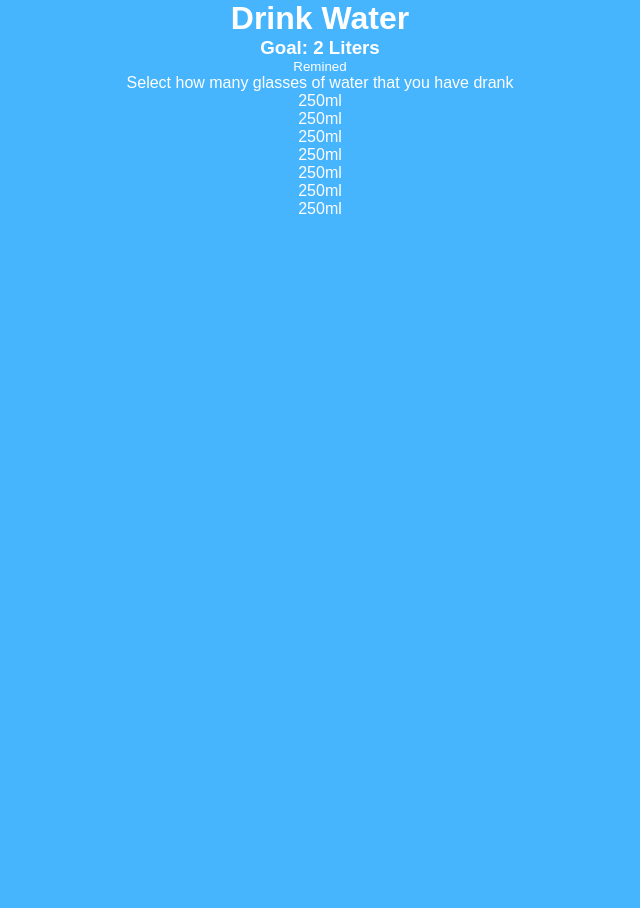
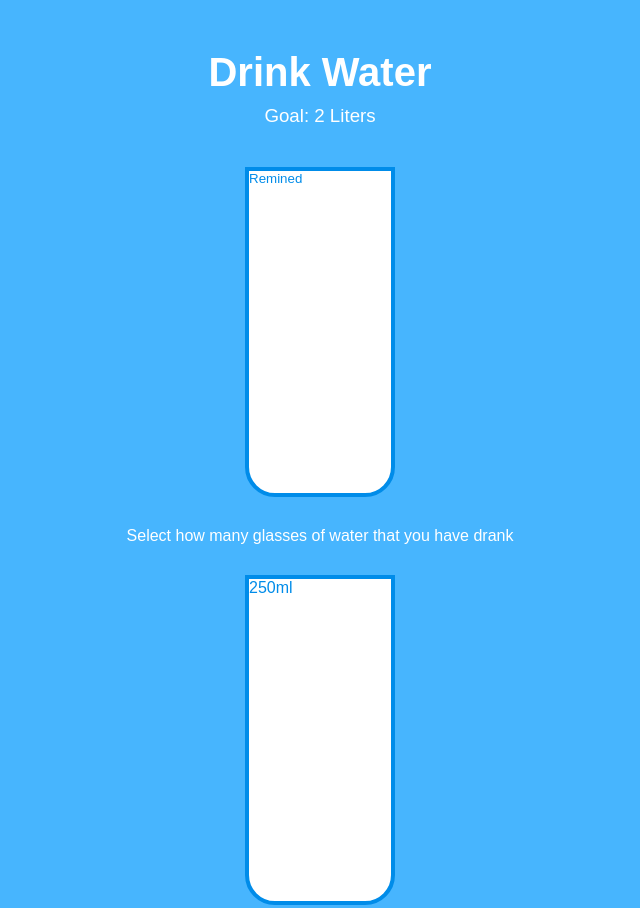
Before and after one commit to mirayatech/Drink-Water, a plain HTML site: page index.html in a window 1280 px wide. Shown: the top 908 px of the page, without its empty margins (320-960 px from the left). Before the commit the page ends 800 px from the top, so only its background shows below. Drawn offline with Linux system fonts and the light colour scheme.

Commit message:
styling large cup layout

```diff
--- a/style.css
+++ b/style.css
@@ -18,3 +18,27 @@ body {
   justify-content: center;
   margin-bottom: 40px;
 }
+
+h1 {
+  font-size: calc(40 / 16 * 1rem);
+  font-weight: 600;
+  margin: 50px 0 0;
+}
+
+h3 {
+  font-weight: 400;
+  margin: 10px 0;
+}
+
+.cup {
+  background: #fff;
+  border: 4px solid var(--border-color);
+  color: var(--border-color);
+  border-radius: 0 0 30px 30px;
+  height: 330px;
+  width: 150px;
+  margin: 30px 0;
+  display: flex;
+  flex-direction: column;
+  overflow: hidden;
+}
```
